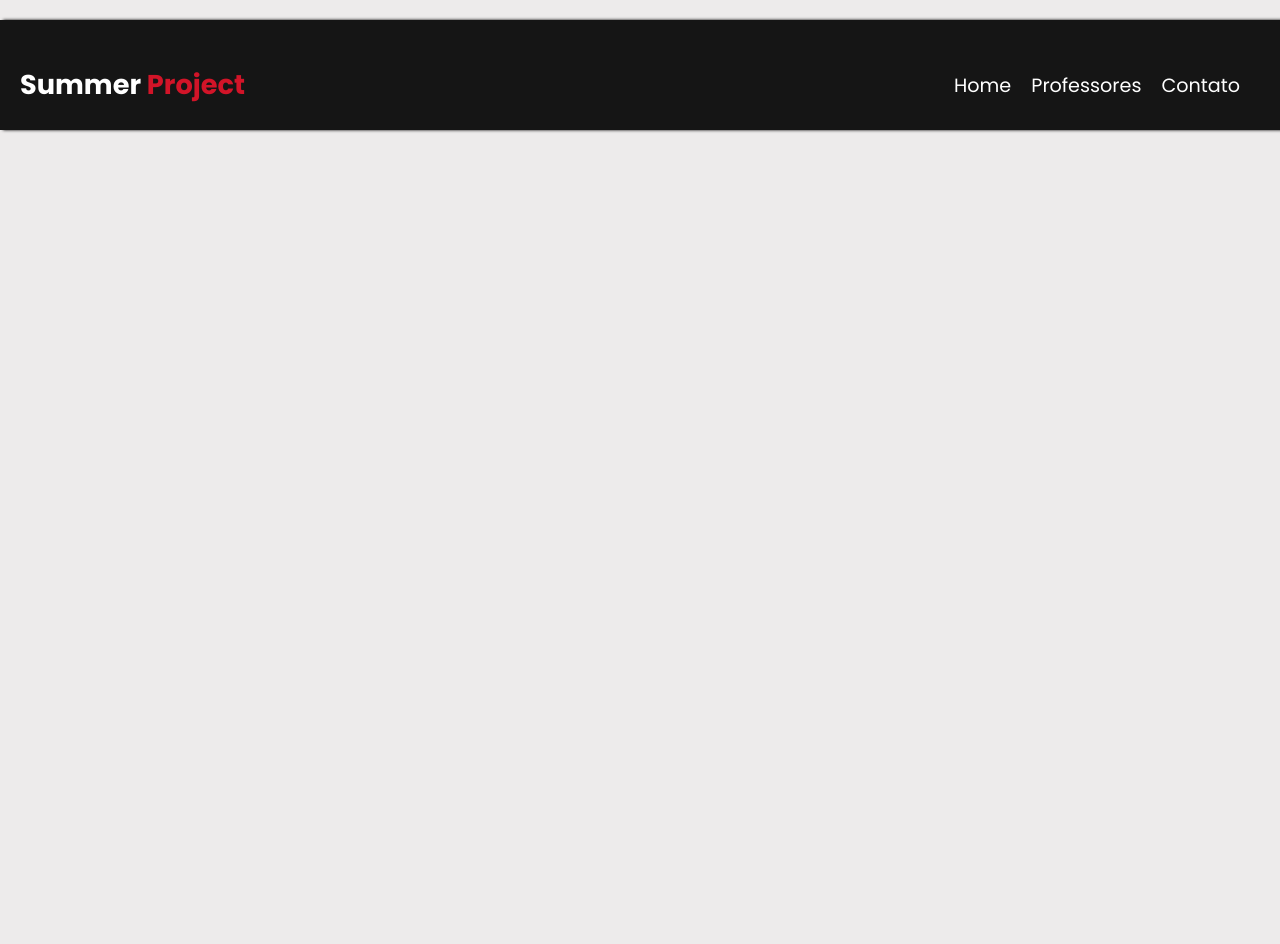
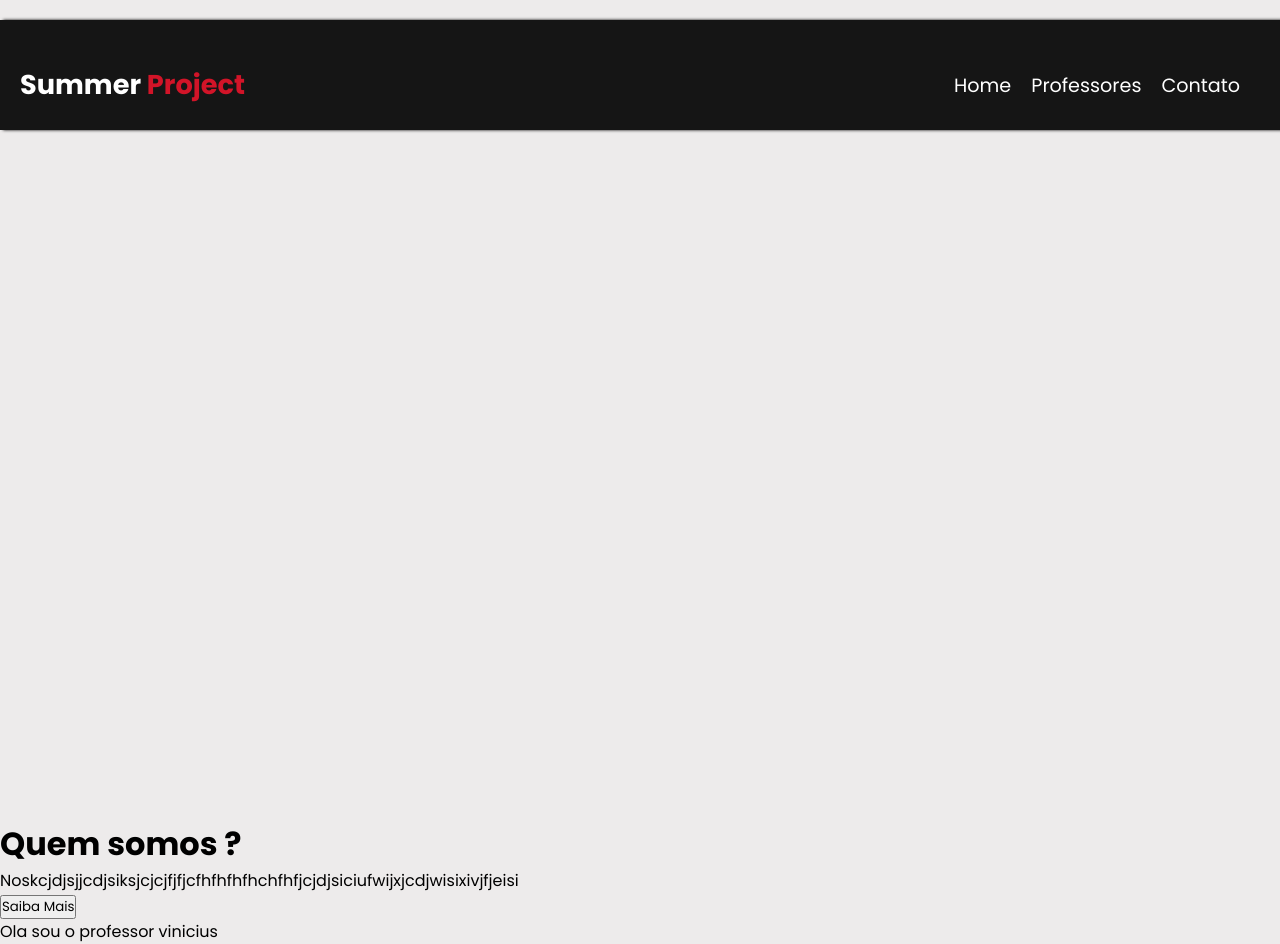
Before and after one commit to Vinicius-dv/Projeto_academia, a plain HTML site: page index.html in a window 1280 px wide. Before the commit the page ends 820 px from the top, so only its background shows below. Drawn offline with Linux system fonts and the light colour scheme.

Commit message:
Testando os layouts

```diff
--- a/index.html
+++ b/index.html
@@ -50,9 +50,32 @@
                     <a href="#testimonials">Contato</a>
                 </li>
             </ul>
-
         </div>
     </header>
+    <main class="main">
+
+       <div class="div_desc">
+         <h1>Quem somos ? </h1>
+         <p>Noskcjdjsjjcdjsiksjcjcjfjfjcfhfhfhfhchfhfjcjdjsiciufwijxjcdjwisixivjfjeisi</p>
+         <button>Saiba Mais</button>
+       </div>
+
+       <div id="Professores" class="main_div_prof">
+
+        <section class="prof_1">
+          <div class="main_prof">
+             <!-- Aqui vai ficar a imagrm dos professores -->
+             <div class="desc_prof">
+               <p>Ola sou o professor vinicius</p>
+             </div>
+
+          </div>
+        </section>
+
+
+       </div>
+
+    </main>
 
     <script src="meuscript.js"></script>
 </body>
--- a/style.css
+++ b/style.css
@@ -12,7 +12,7 @@
 body,html{
     width: 100%;
     height: 100%;
-    background-color: rgb(237, 235, 235);
+    background-color: rgb(237, 235,235);
 }
 
 header{
```
